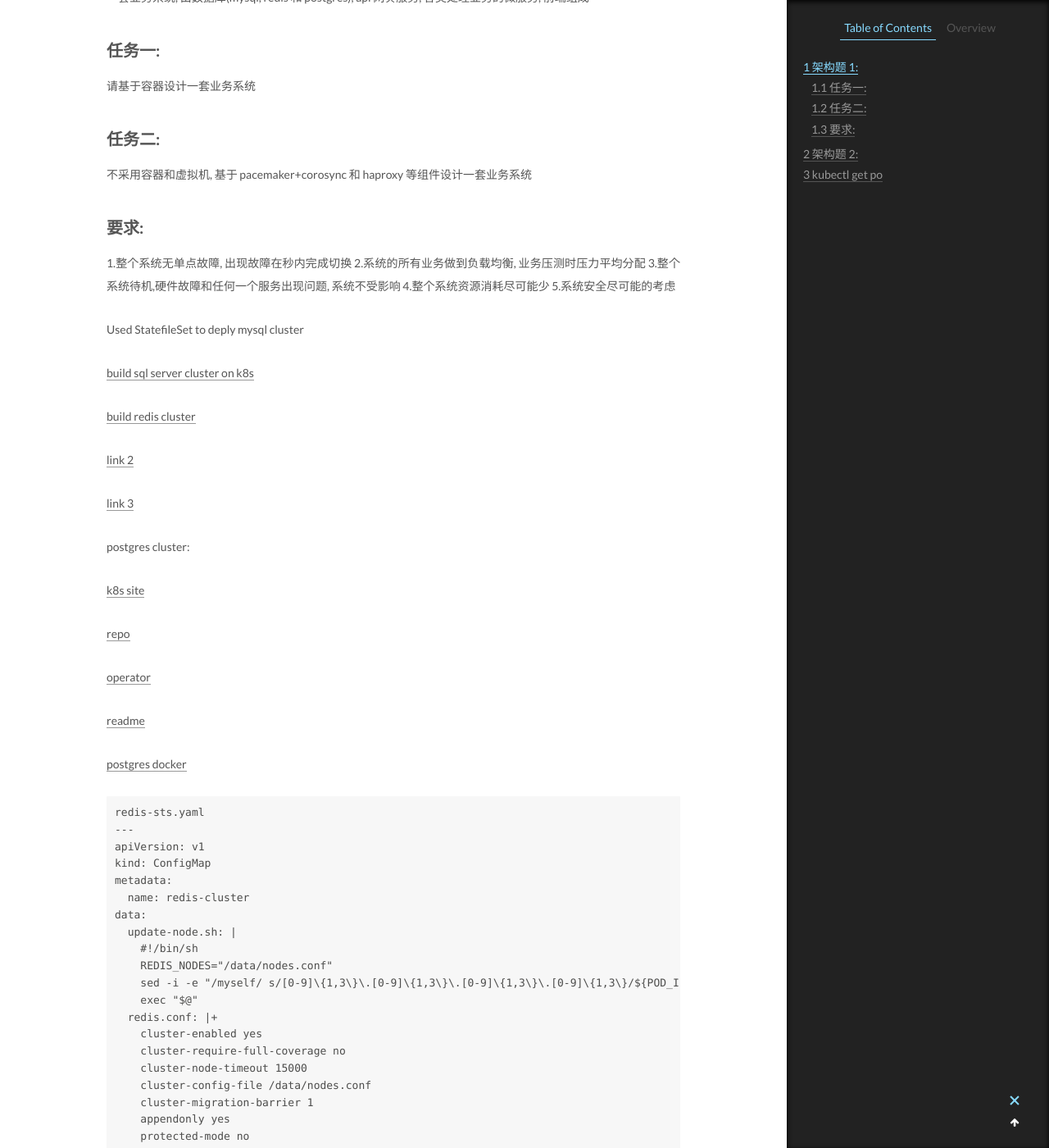
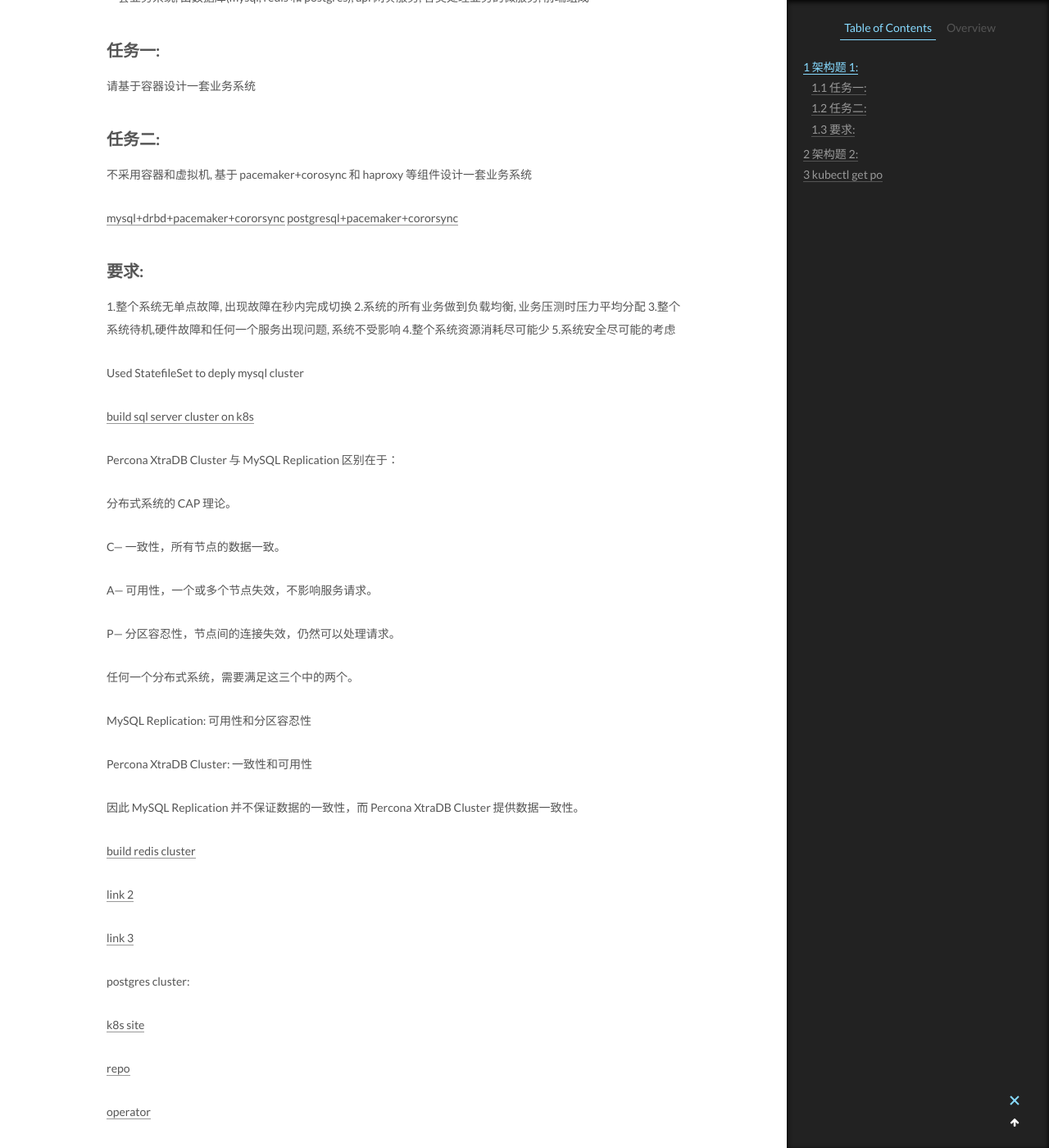
Before and after one commit to mytxyang/jekyll-theme-next, a Jekyll site: the page built from _posts/2019-05-29-huayun.md, in a window 1280 px wide and 1400 px high, scrolled down 517 px. Shown: the whole window at 82% size. Built offline with Jekyll 4.4.1, drawn with Linux system fonts in a browser that asks for light colours.

Commit message:
Update 2019-05-29-huayun.md

```diff
--- a/_posts/2019-05-29-huayun.md
+++ b/_posts/2019-05-29-huayun.md
@@ -8,6 +8,8 @@
 ## 任务二:
 不采用容器和虚拟机, 基于 pacemaker+corosync 和 haproxy 等组件设计一套业务系统
 
+[mysql+drbd+pacemaker+cororsync](https://blog.51cto.com/freeloda/1275528)
+[postgresql+pacemaker+cororsync](https://my.oschina.net/aven92/blog/518928)
 
 ## 要求:
 1.整个系统无单点故障, 出现故障在秒内完成切换
@@ -21,6 +23,24 @@
 Used StatefileSet to deply mysql cluster
 
 [build sql server cluster on k8s](https://kubernetes.io/docs/tasks/run-application/run-replicated-stateful-application/)
+
+Percona XtraDB Cluster 与 MySQL Replication 区别在于：
+
+分布式系统的 CAP 理论。
+
+C— 一致性，所有节点的数据一致。
+
+A— 可用性，一个或多个节点失效，不影响服务请求。
+
+P— 分区容忍性，节点间的连接失效，仍然可以处理请求。
+
+任何一个分布式系统，需要满足这三个中的两个。
+
+MySQL Replication: 可用性和分区容忍性
+
+Percona XtraDB Cluster: 一致性和可用性
+
+因此 MySQL Replication 并不保证数据的一致性，而 Percona XtraDB Cluster 提供数据一致性。
 
 [build redis cluster](https://github.com/sanderploegsma/redis-cluster)
 
```
